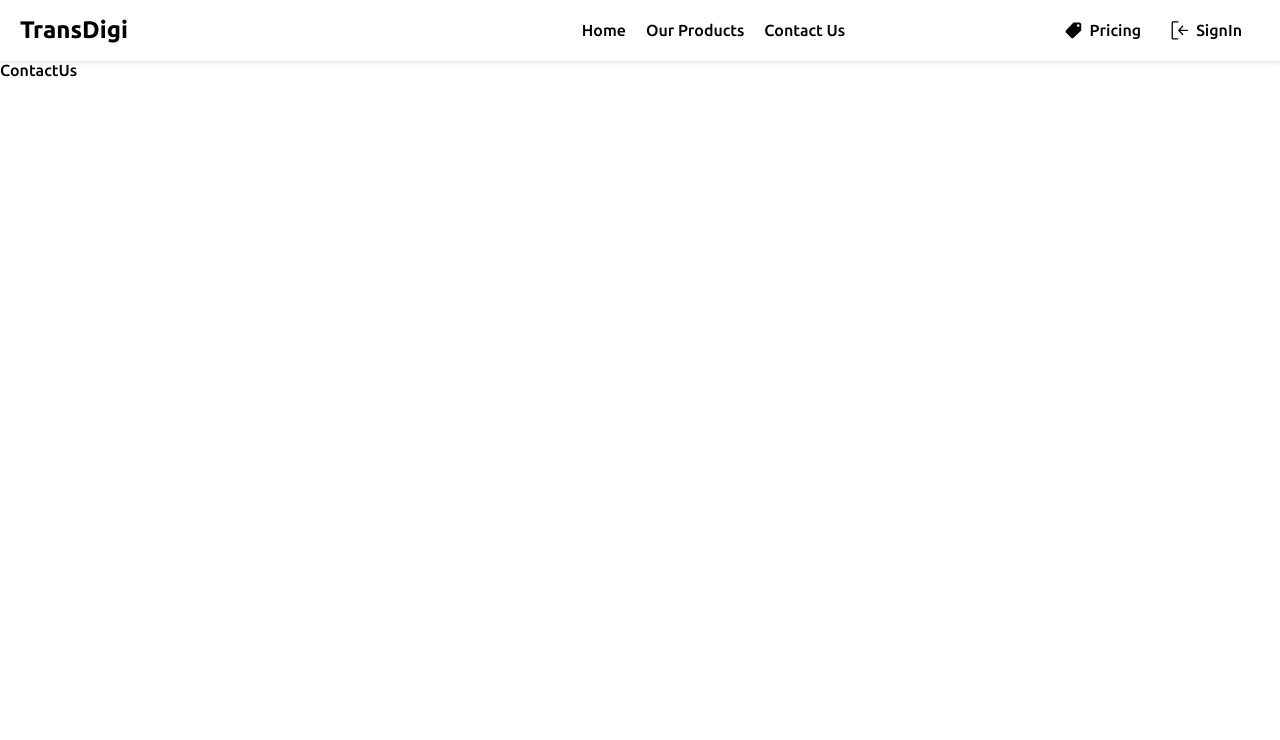
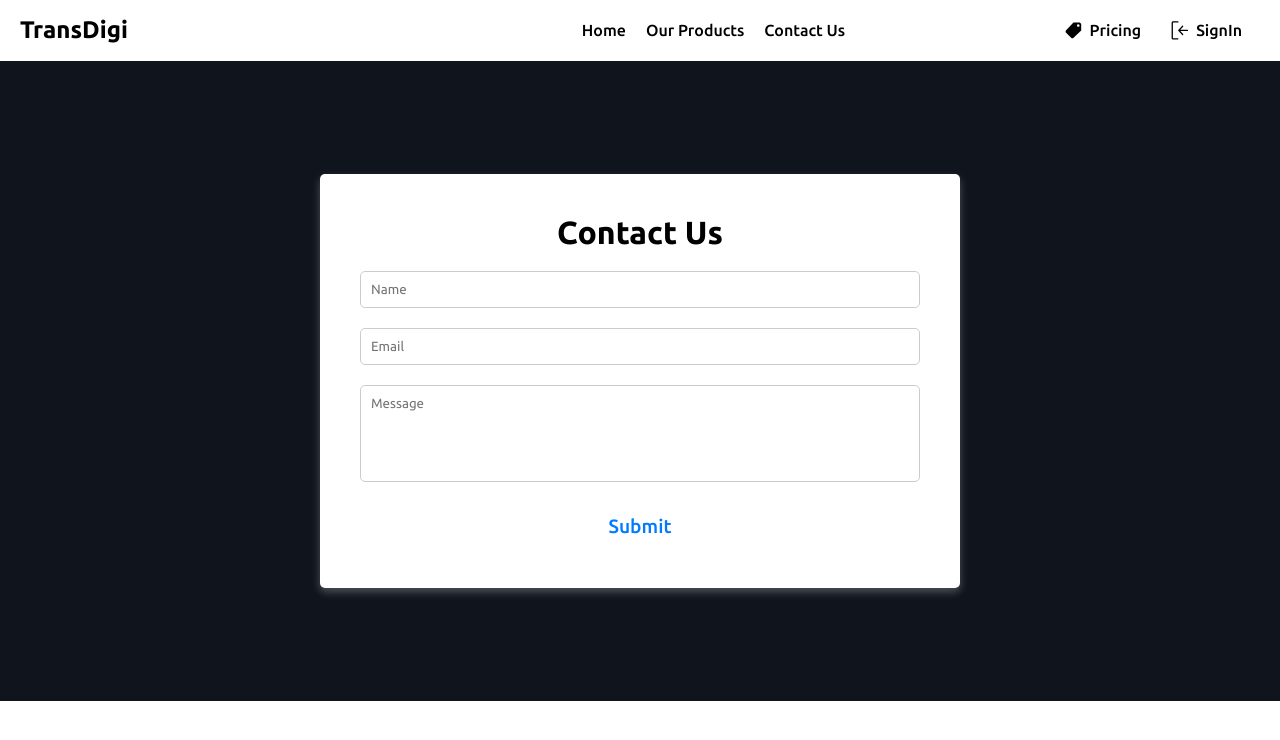
Before and after one commit to KrishPatel02/Landing-Page, a React (Vite) app: page /ContactUs in a window 1280 px wide. Shown: the top 740 px of the page. Built offline with nearby package versions, Linux system fonts and the light colour scheme.

Commit message:
Create Contact Us Page

```diff
--- /dev/null
+++ b/src/Page CSS/ContactUs.css
@@ -0,0 +1,65 @@
+.contactUs {
+    display: flex;
+    justify-content: center;
+    align-items: center;
+    height: 80vh;
+    background-color: #10151d;
+}
+
+.contactUsForm {
+    background-color: white;
+    padding: 40px;
+    width: 50%;
+    border-radius: 5px;
+    box-shadow: 0 4px 8px rgba(255, 255, 255, 0.258);
+    transition: all 0.3s ease;
+}
+
+.contactUsForm h1 {
+    text-align: center;
+    margin-bottom: 20px;
+}
+
+.inputField {
+    margin-bottom: 20px;
+}
+
+.inputField input,
+.inputField textarea {
+    width: 100%;
+    padding: 10px;
+    border: 1px solid #ccc;
+    border-radius: 5px;
+    outline: none;
+}
+
+.inputField textarea {
+    resize: none;
+    scrollbar-width: thin;
+}
+
+button {
+    background-color: white;
+    color: #007bff;
+    width: 100%;
+    font-size: 1.2rem;
+    border: none;
+    border-radius: 5px;
+    padding: 10px 20px;
+    cursor: pointer;
+    transition: background-color 0.3s ease;
+    font-weight: 500;
+}
+
+button:hover {
+    color: white;
+    background-color: #0056b3;
+    box-shadow: 0 4px 8px rgba(0, 0, 0, 0.258);
+}
+
+@media screen and (max-width: 768px) {
+    .contactUsForm {
+        width: 80%;
+        max-width: 400px;
+    }
+}
--- a/src/Pages/ContactUs.jsx
+++ b/src/Pages/ContactUs.jsx
@@ -1,12 +1,29 @@
 // eslint-disable-next-line no-unused-vars
-import React from 'react'
+import React from "react";
+import "../Page CSS/ContactUs.css";
 
-const ContactUs = () => {
+const Contact = () => {
     return (
         <>
-            <div>ContactUs</div>
+            <div className="contactUs">
+                <div className="contactUsForm">
+                    <h1>Contact Us</h1>
+                    <form>
+                        <div className="inputField">
+                            <input type="text" placeholder="Name" />
+                        </div>
+                        <div className="inputField">
+                            <input type="email" placeholder="Email" />
+                        </div>
+                        <div className="inputField">
+                            <textarea rows="5" placeholder="Message"></textarea>
+                        </div>
+                        <button type="submit">Submit</button>
+                    </form>
+                </div>
+            </div>
         </>
-    )
-}
+    );
+};
 
-export default ContactUs
+export default Contact;
```
